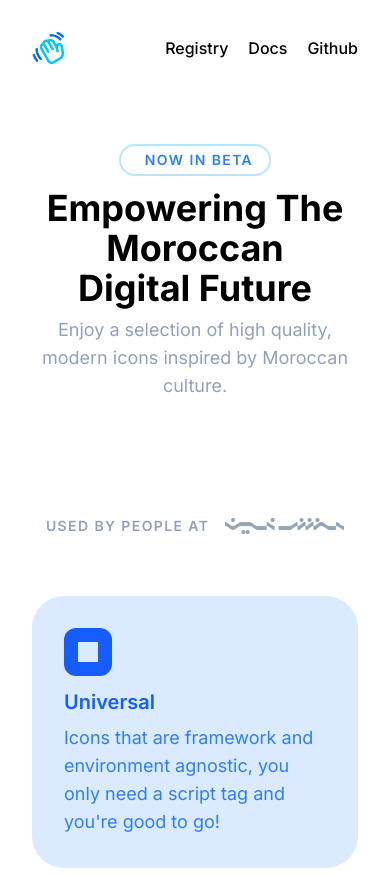
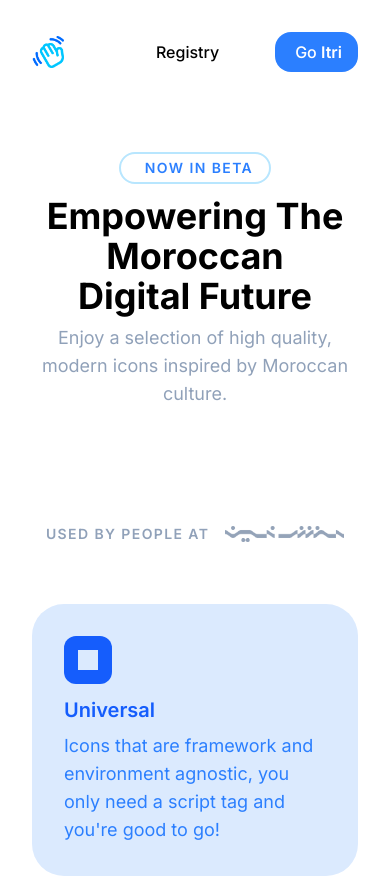
Before and after one commit to MadeByRetcy/azul, a SvelteKit app in the folder apps/web/: page / in a window 390 px wide. Shown: the top 876 px of the page. Built offline with nearby package versions, Linux system fonts and the light colour scheme; no server answers; grey boxes are pictures that could not be loaded; a web font is replaced by a local one; what @iconify/tailwind4 would draw is missing.

Commit message:
chore: codebase tweaks

```diff
--- a/apps/web/src/routes/+layout.svelte
+++ b/apps/web/src/routes/+layout.svelte
@@ -1,9 +1,9 @@
 <script lang="ts">
-	import { fade } from 'svelte/transition';
-	import './layout.css';
-	import { navigating, page } from '$app/state';
+	import { fade } from 'svelte/transition'
+	import './layout.css'
+	import { navigating, page } from '$app/state'
 
-	let { children } = $props();
+	let { children, data } = $props()
 </script>
 
 <svelte:head>
@@ -42,19 +42,25 @@
 		</a>
 		<a href="/docs" class="md:me-8 me-4 flex items-center">
 			<span class="me-1 icon-[charm--book-open] text-blue-500"></span>
-			<span>Docs</span>
+			<span class="hidden md:inline">Docs</span>
 		</a>
-		<a href="https://github.com/MadeByRetcy/azul" class="flex items-center">
+		<a href="https://github.com/MadeByRetcy/azul" class="flex items-center md:me-8 me-4">
 			<span class="icon-[charm--github] text-blue-500 me-1"></span>
-			<span>Github</span>
+			<span class="hidden md:inline">Github</span>
 		</a>
-		<!-- <a
-			href="/itri"
+		<a
+			href={data.session ? "/itri/dashboard" : "/itri"}
 			class="flex items-center rounded-2xl bg-blue-500 px-4 py-2 text-white transition-colors hover:bg-blue-600"
 		>
 			<span class="me-1 icon-[charm--north-star] text-sky-200"></span>
-			<span>Go <span class="font-semibold">Itri</span></span>
-		</a> -->
+			<span>
+				{#if data.session}
+					<span class="font-semibold">Itri</span> dashboard
+				{:else}
+					Go <span class="font-semibold">Itri</span>
+				{/if}
+			</span>
+		</a>
 	</div>
 </header>
 
--- a/apps/web/src/routes/registry/fetch/+server.ts
+++ b/apps/web/src/routes/registry/fetch/+server.ts
@@ -5,14 +5,9 @@ export const GET: RequestHandler = async ({ url }) => {
     const data = fetchIconByName(url.searchParams.get('ic') || '');
 
     if (data) {
-        // Decode base64 data URL to get raw SVG content, removing this results in issues with mime types
-        const base64Content = data.split(',')[1];
-        const buffer = Buffer.from(base64Content, 'base64');
-
-        return new Response(buffer, {
+        return new Response(Buffer.from(data, "base64"), {
             headers: {
                 'Content-Type': 'image/svg+xml',
-                'Content-Length': buffer.length.toString(),
                 'Access-Control-Allow-Origin': '*'
             }
         });
```
